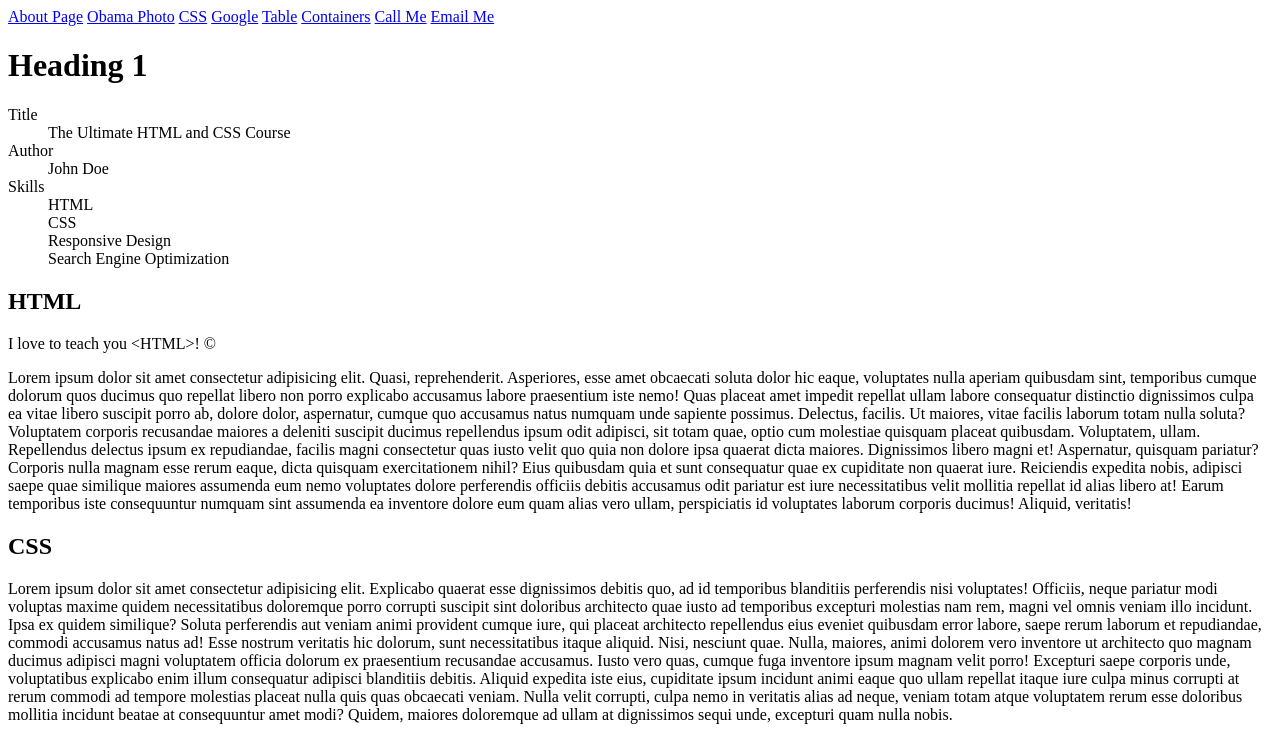
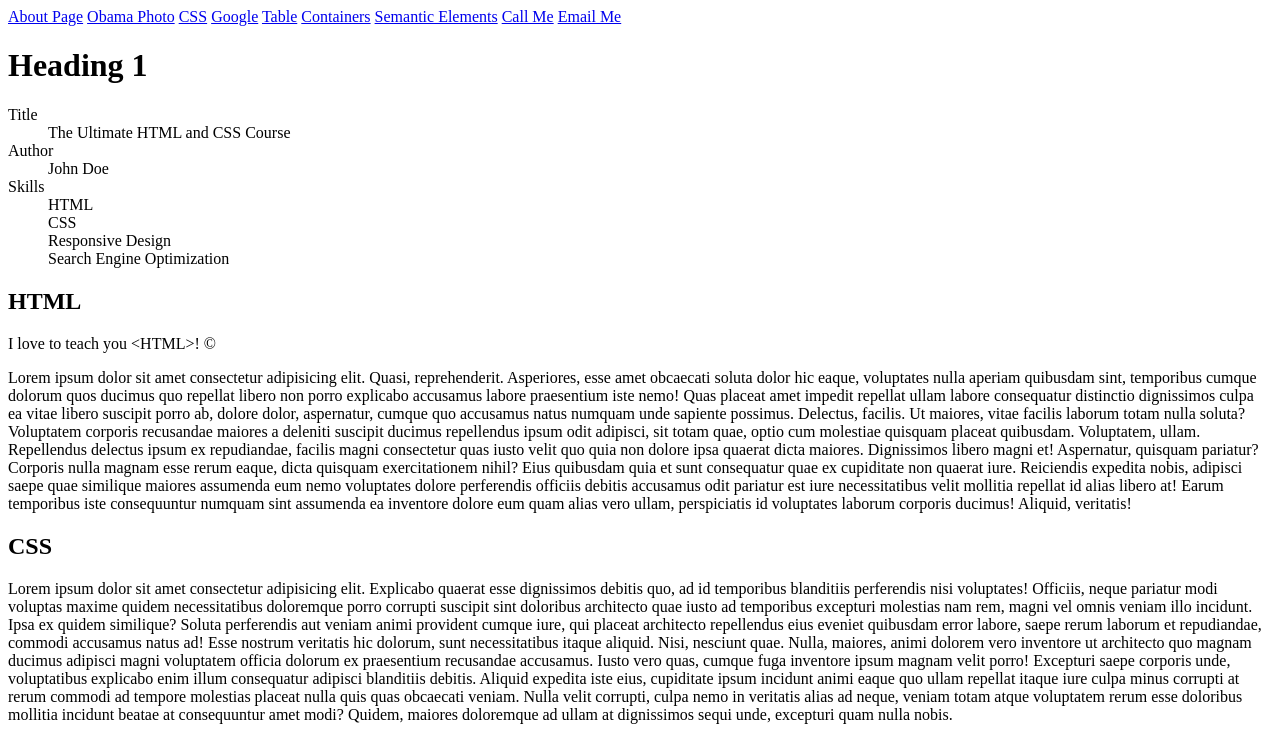
Before and after one commit to Otacon2024/Responsive-Best-Practices, a plain HTML site: page html/index.html in a window 1280 px wide. Shown: the top 737 px of the page. Drawn offline with Linux system fonts and the light colour scheme.

Commit message:
Add semantic.html to demo Semantic Elements

```diff
--- a/html/index.html
+++ b/html/index.html
@@ -31,6 +31,7 @@
     <a href="https://www.google.com" target="_blank">Google</a>
     <a href="/html/table.html">Table</a>
     <a href="/html/containers.html">Containers</a>
+    <a href="/html/semantic.html">Semantic Elements</a>
     <a href="tel:+254712345678">Call Me</a>
     <a href="mailto:johndoe@gmail.com">Email Me</a>
 
```
Also changed, not shown: html/semantic.html (added).
